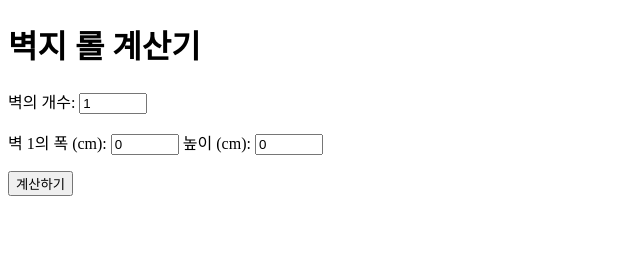
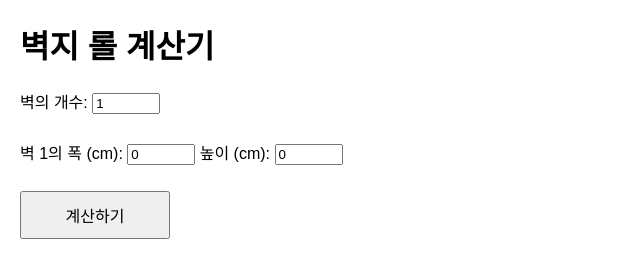
Before and after one commit to Gosate/github.io, a plain HTML site: page index.html in a window 1280 px wide. Shown: the whole page, without its empty margins (0-640 px from the left). Drawn offline with Linux system fonts and the light colour scheme.

Commit message:
Add files via upload

```diff
--- a/index.html
+++ b/index.html
@@ -2,12 +2,35 @@
 <html lang="ko">
 <head>
   <meta charset="UTF-8">
+  <meta name="viewport" content="width=device-width, initial-scale=1.0">
   <title>벽지 롤 계산기</title>
   <style>
+    body {
+      font-family: Arial, sans-serif;
+      margin: 20px;
+    }
     input[type="number"] {
-      width: 60px;
+      width: 100%;
+      max-width: 60px;
+      margin-bottom: 10px;
+    }
+    button {
+      width: 100%;
+      max-width: 150px;
+      padding: 10px;
+      font-size: 1rem;
     }
   </style>
+</head>
+<body>
+  <h1>벽지 롤 계산기</h1>
+  <p>벽의 개수: <input type="number" id="wallCount" value="1" min="1" oninput="updateWallInputs()" /></p>
+  <div id="wallInputs">
+    <p>벽 1의 폭 (cm): <input type="number" id="wallWidth0" value="0" min="0" /> 높이 (cm): <input type="number" id="wallHeight0" value="0" min="0" /></p>
+  </div>
+  <button onclick="calculateWallpaperRolls()">계산하기</button>
+  <p id="result"></p>
+
   <script>
     function calculateWallpaperRolls() {
       const widthPerRoll = 50; // 벽지 폭 (cm)
@@ -26,18 +49,7 @@
 
       document.getElementById("result").innerText = "필요한 벽지 롤 수: " + totalRolls;
     }
-  </script>
-</head>
-<body>
-  <h1>벽지 롤 계산기</h1>
-  <p>벽의 개수: <input type="number" id="wallCount" value="1" min="1" oninput="updateWallInputs()" /></p>
-  <div id="wallInputs">
-    <p>벽 1의 폭 (cm): <input type="number" id="wallWidth0" value="0" min="0" /> 높이 (cm): <input type="number" id="wallHeight0" value="0" min="0" /></p>
-  </div>
-  <button onclick="calculateWallpaperRolls()">계산하기</button>
-  <p id="result"></p>
 
-  <script>
     function updateWallInputs() {
       const wallCount = parseInt(document.getElementById("wallCount").value);
       const wallInputs = document.getElementById("wallInputs");
```
